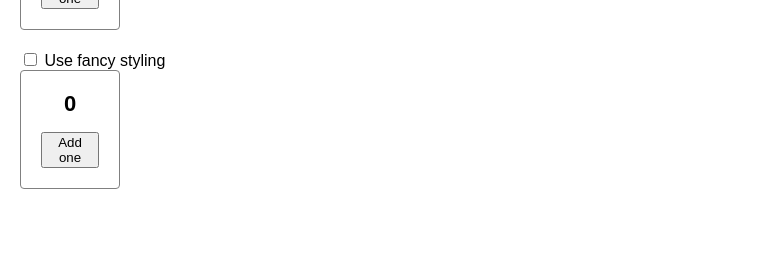
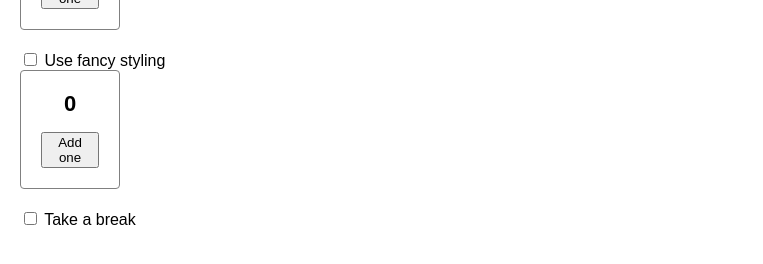
Before and after one commit to zelitosaide/react-js-course, a React (Create React App) app: page / in a window 1280 px wide. Shown: the part 426-690 px from the top of the page, without its empty margins (0-763 px from the left). Built offline with nearby package versions, Linux system fonts and the light colour scheme.

Commit message:
Preserving and Resetting State

```diff
--- a/src/learn/learn-react/managing-state/preserving-and-resetting-state/index.js
+++ b/src/learn/learn-react/managing-state/preserving-and-resetting-state/index.js
@@ -20,7 +20,21 @@ export default function Index() {
 function CounterContainer() {
   const [isPaused, setIsPaused] = useState(false);
 
-  return <div>{isPaused ? <p>See you later!</p> : <Counter2 />}</div>;
+  return (
+    <div>
+      {isPaused ? <p>See you later!</p> : <Counter2 />}
+      <label style={{ display: "block", clear: "both" }}>
+        <input
+          type="checkbox"
+          checked={isPaused}
+          onChange={function (e) {
+            setIsPaused(e.target.checked);
+          }}
+        />{" "}
+        Take a break
+      </label>
+    </div>
+  );
 }
 
 function CounterContainer4() {
```
